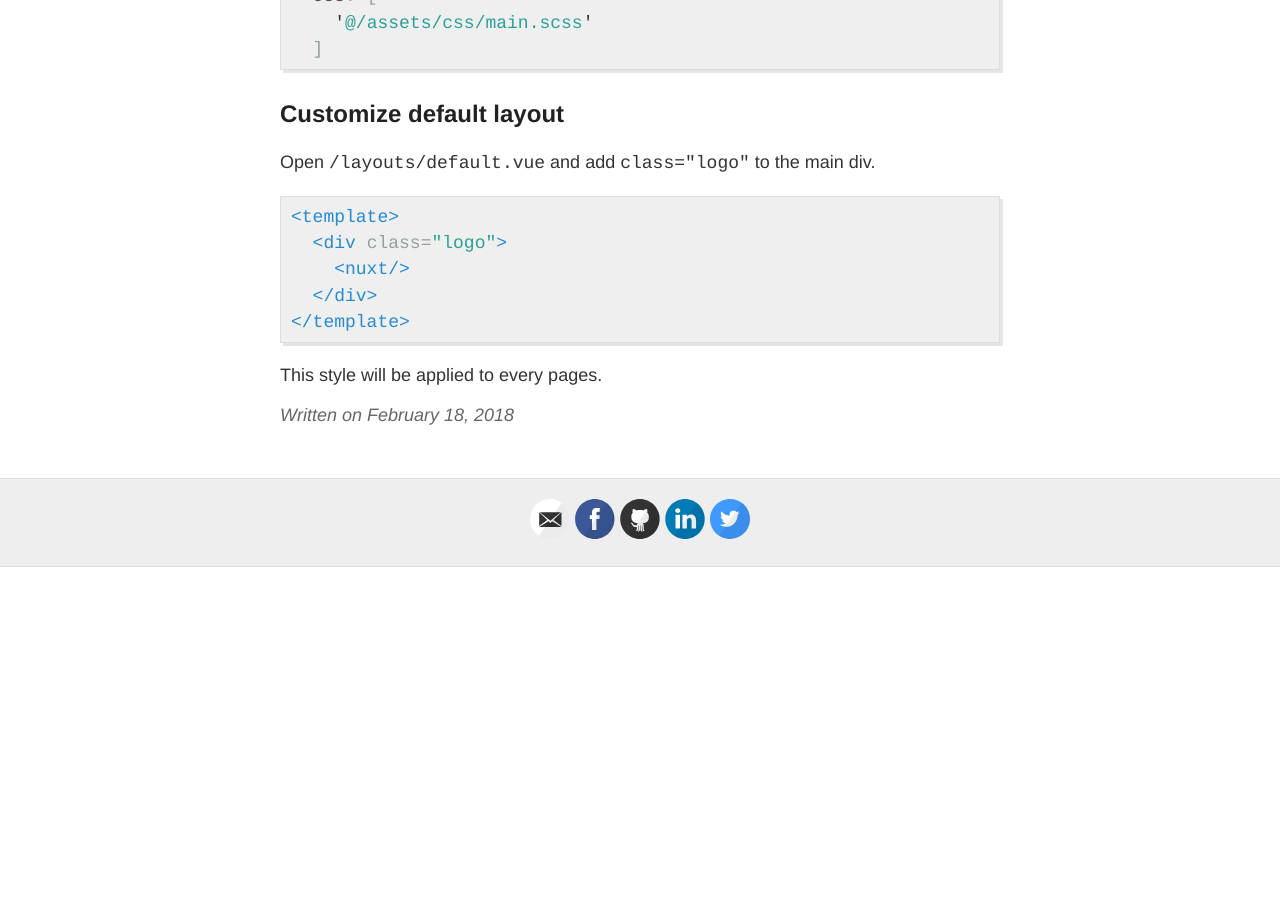
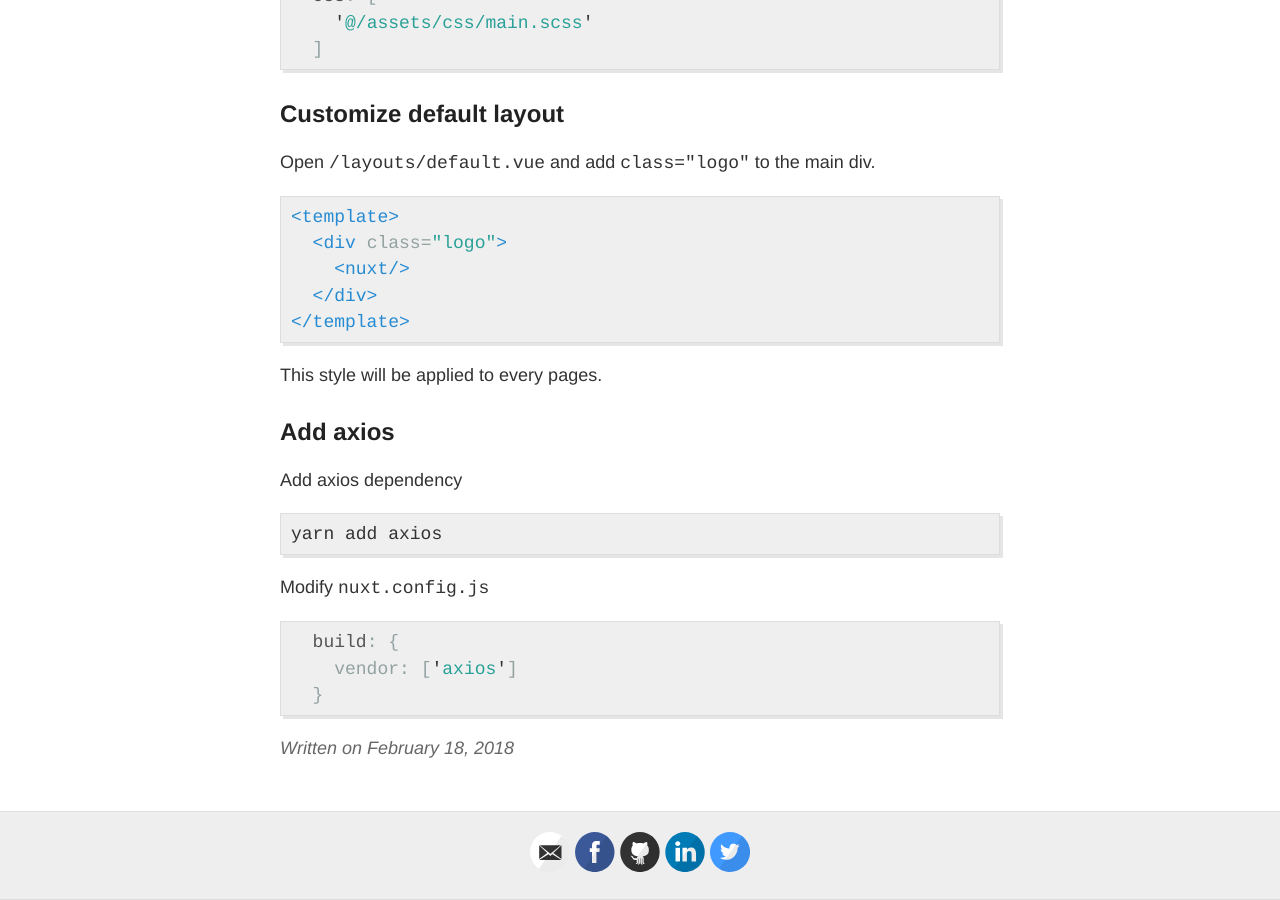
Before and after one commit to marc-bouvier/marc-bouvier.github.io, a Jekyll site: the page built from _posts/2018-02-18-building-application-with-nuxt.md, in a window 1280 px wide and 900 px high, scrolled down 1694 px. Built offline with Jekyll 4.4.1, drawn with Linux system fonts in a browser that asks for light colours; comment, search, counter and statistics services are not loaded; before the commit the page ends 2261 px from its top, so only the background shows below that.

Commit message:
Update 2018-02-18-building-application-with-nuxt.md

````diff
--- a/_posts/2018-02-18-building-application-with-nuxt.md
+++ b/_posts/2018-02-18-building-application-with-nuxt.md
@@ -89,3 +89,17 @@ Open `/layouts/default.vue` and add `class="logo"` to the main div.
 ```
 
 This style will be applied to every pages.
+
+## Add axios
+Add axios dependency
+```bash
+yarn add axios
+```
+
+Modify `nuxt.config.js`
+
+```javascript
+  build: {
+    vendor: ['axios']
+  }
+```
````
